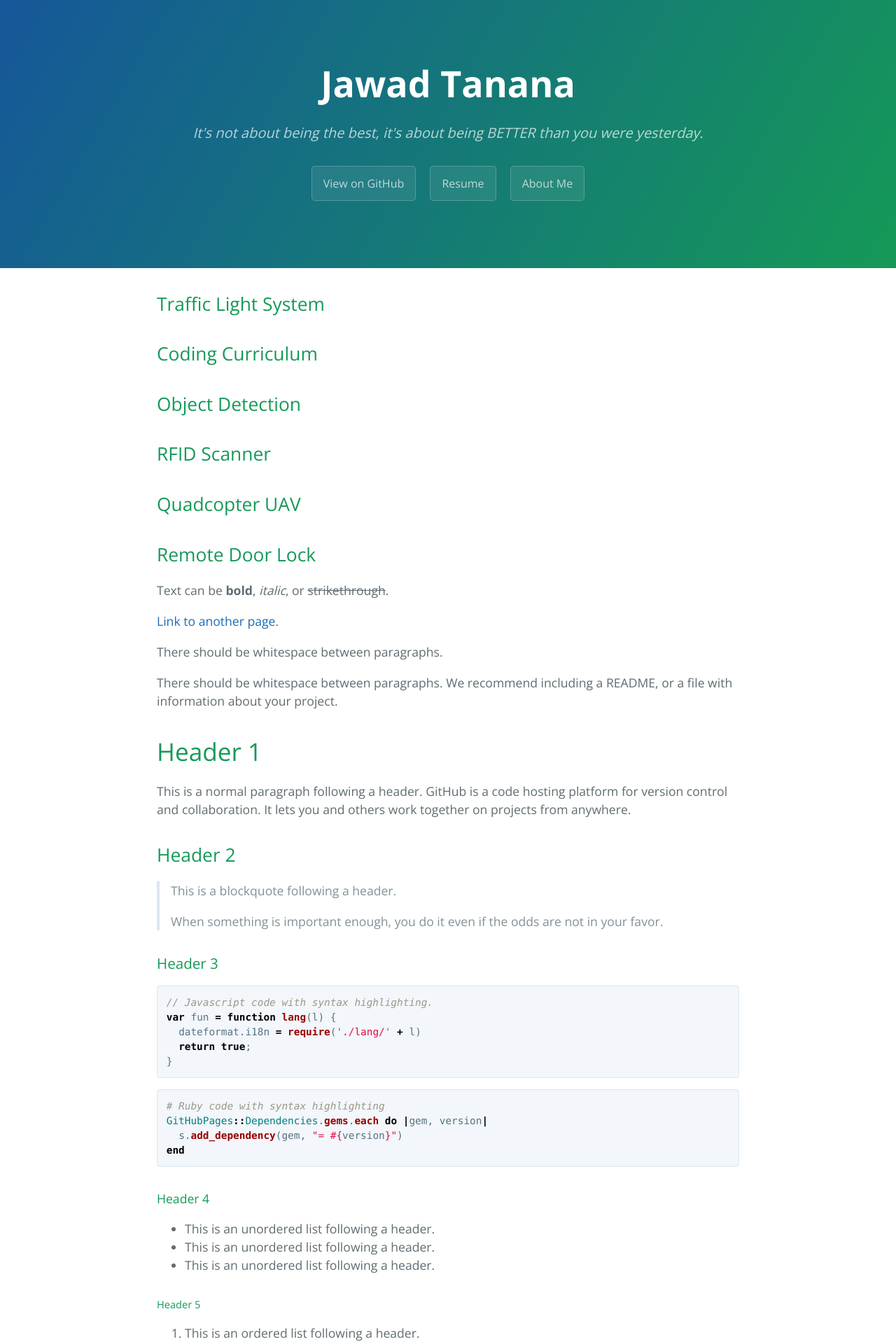
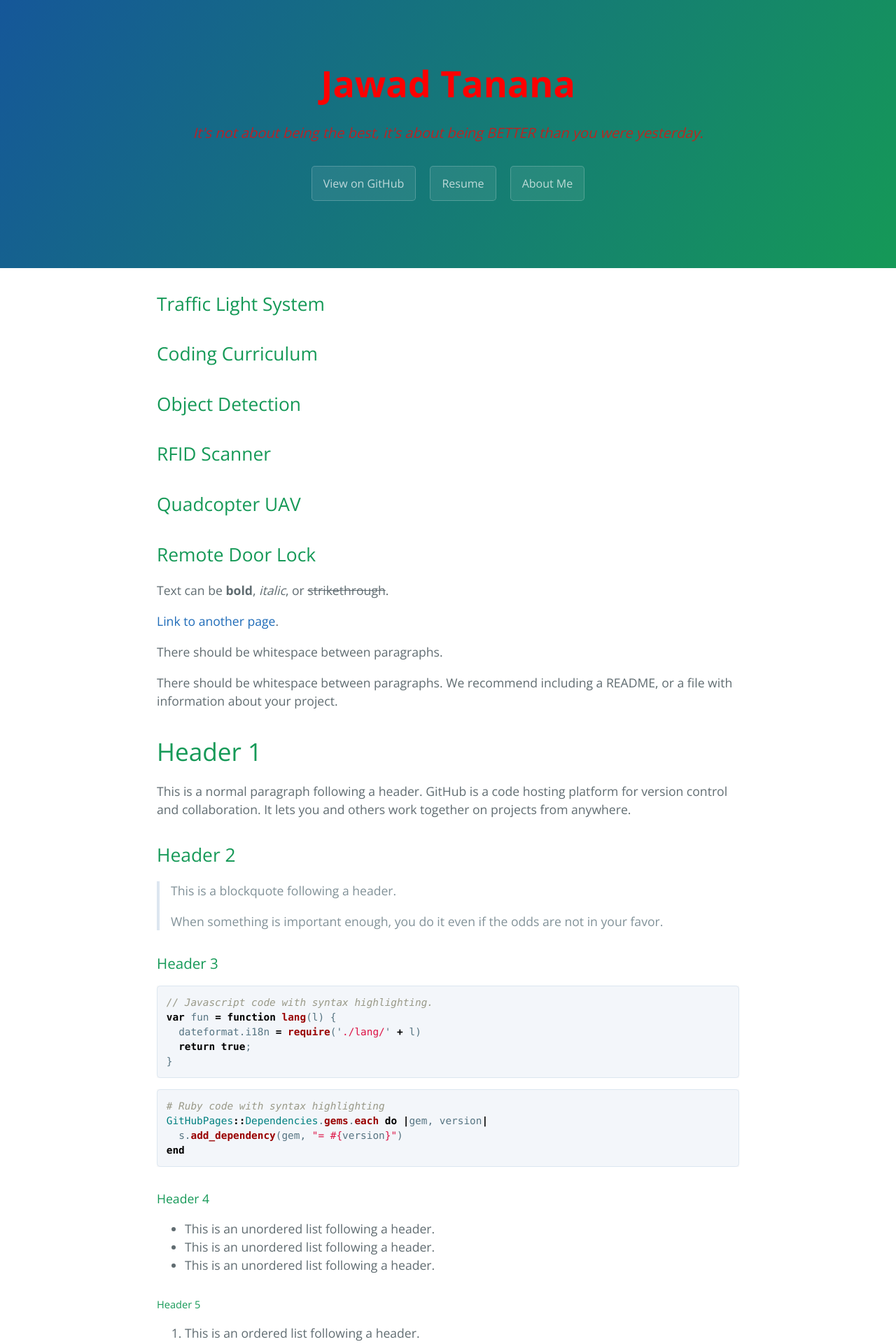
Before and after one commit to joey101/website, a Jekyll site: the page built from index.md, in a window 1280 px wide. Shown: the top 1920 px of the page at 70% size. Built offline with Jekyll 4.4.1, drawn with Linux system fonts in a browser that asks for light colours; our own code applies the rules of GitHub Pages for plain Markdown files.

Commit message:
Update variables.scss

```diff
--- a/_sass/variables.scss
+++ b/_sass/variables.scss
@@ -3,7 +3,7 @@ $large-breakpoint: 64em !default;
 $medium-breakpoint: 42em !default;
 
 // Headers
-$header-heading-color: #fff !default;
+$header-heading-color: rgb(255, 0, 0) !default;
 $header-bg-color: #159957 !default;
 $header-bg-color-secondary: #155799 !default;
 
```
